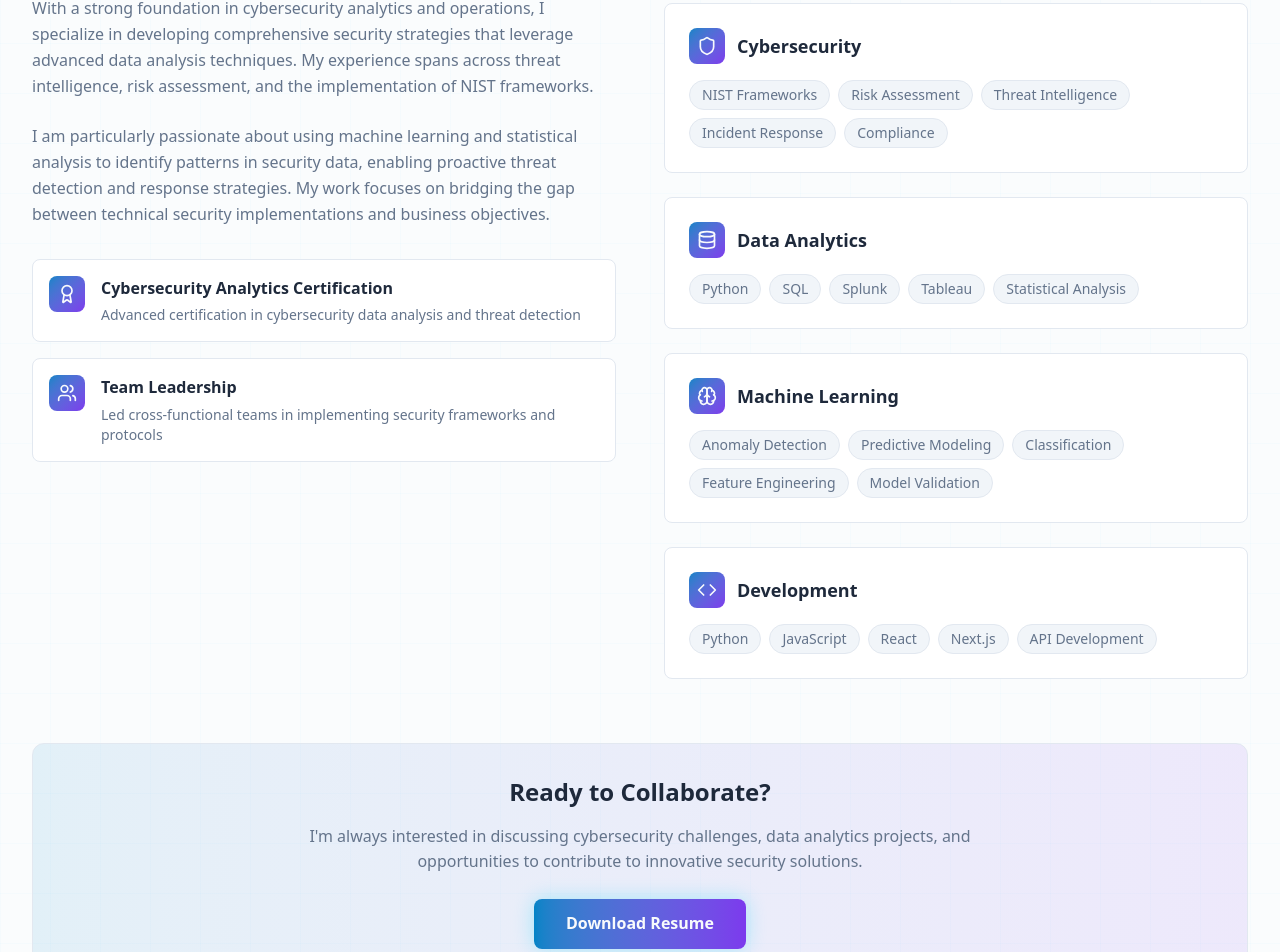
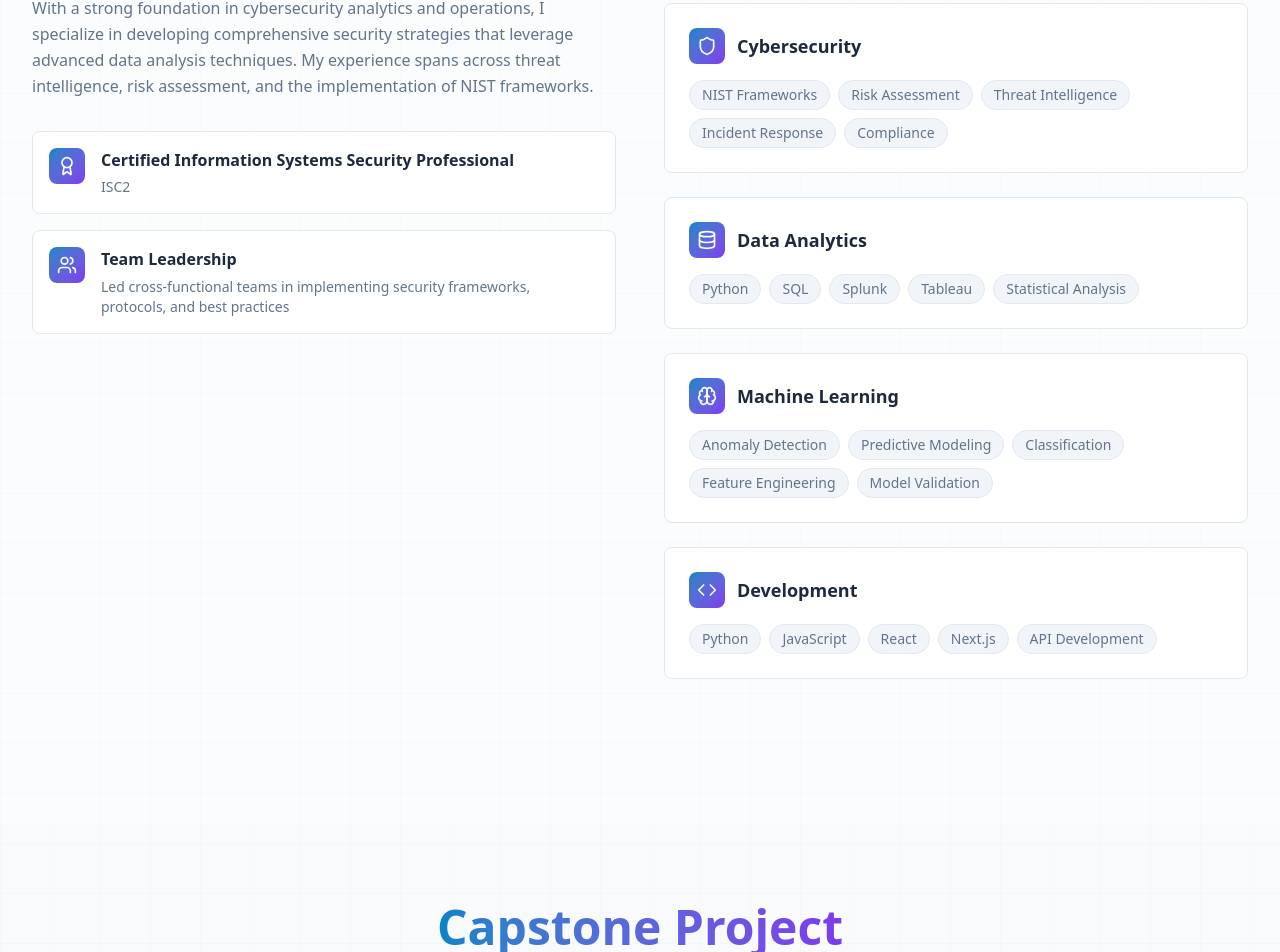
Before and after one commit to CrowdPlzr/capstone-project, a Next.js app: page / in a window 1280 px wide. Shown: the part 1157-2109 px from the top of the page. Built offline with nearby package versions, Linux system fonts and the light colour scheme.

Commit message:
Remove Ready to Collaborate section from About component

```diff
--- a/src/components/layout/About.tsx
+++ b/src/components/layout/About.tsx
@@ -30,13 +30,13 @@ const About = () => {
   const achievements = [
     {
       icon: Award,
-      title: "Cybersecurity Analytics Certification",
-      description: "Advanced certification in cybersecurity data analysis and threat detection"
+      title: "Certified Information Systems Security Professional",
+      description: "ISC2"
     },
     {
       icon: Users,
       title: "Team Leadership",
-      description: "Led cross-functional teams in implementing security frameworks and protocols"
+      description: "Led cross-functional teams in implementing security frameworks, protocols, and best practices"
     }
   ];
 
@@ -75,11 +75,6 @@ const About = () => {
               With a strong foundation in cybersecurity analytics and operations, I specialize in developing
               comprehensive security strategies that leverage advanced data analysis techniques. My experience
               spans across threat intelligence, risk assessment, and the implementation of NIST frameworks.
-            </p>
-            <p className="text-muted-foreground leading-relaxed">
-              I am particularly passionate about using machine learning and statistical analysis to identify
-              patterns in security data, enabling proactive threat detection and response strategies. My work
-              focuses on bridging the gap between technical security implementations and business objectives.
             </p>
 
             {/* Achievements */}
@@ -145,30 +140,6 @@ const About = () => {
             </div>
           </motion.div>
         </div>
-
-        {/* CTA Section */}
-        <motion.div
-          initial={{ opacity: 0, y: 30 }}
-          whileInView={{ opacity: 1, y: 0 }}
-          transition={{ duration: 0.8 }}
-          viewport={{ once: true }}
-          className="text-center"
-        >
-          <div className="p-8 bg-gradient-to-r from-neon-blue/10 to-neon-purple/10 border border-neon-blue/20 rounded-xl">
-            <h3 className="text-2xl font-bold text-foreground mb-4">Ready to Collaborate?</h3>
-            <p className="text-muted-foreground mb-6 max-w-2xl mx-auto">
-              I&apos;m always interested in discussing cybersecurity challenges, data analytics projects,
-              and opportunities to contribute to innovative security solutions.
-            </p>
-            <motion.button
-              whileHover={{ scale: 1.05 }}
-              whileTap={{ scale: 0.95 }}
-              className="px-8 py-3 bg-gradient-to-r from-neon-blue to-neon-purple text-background font-semibold rounded-lg glow-effect transition-all duration-300"
-            >
-              Download Resume
-            </motion.button>
-          </div>
-        </motion.div>
       </div>
     </section>
   );
```
